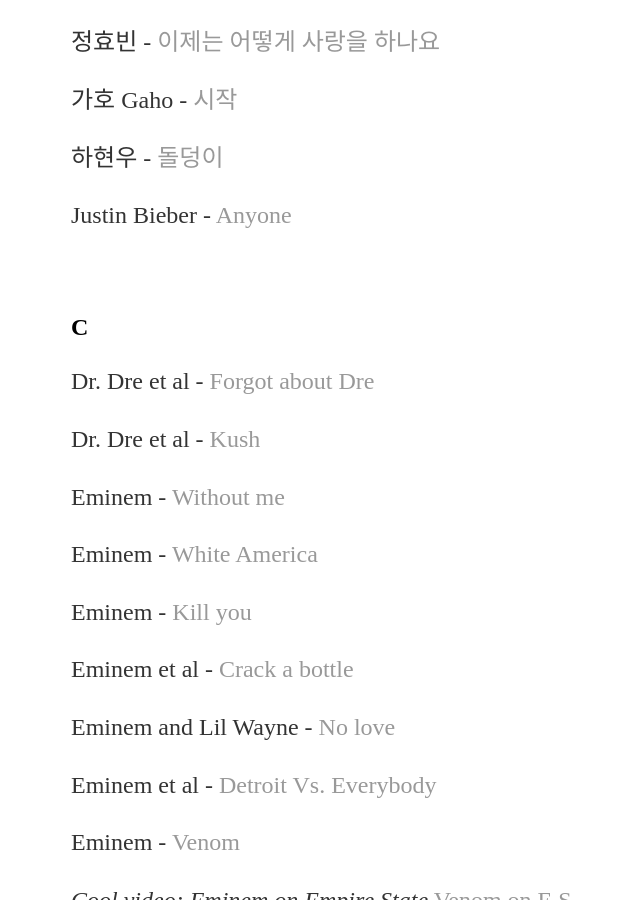
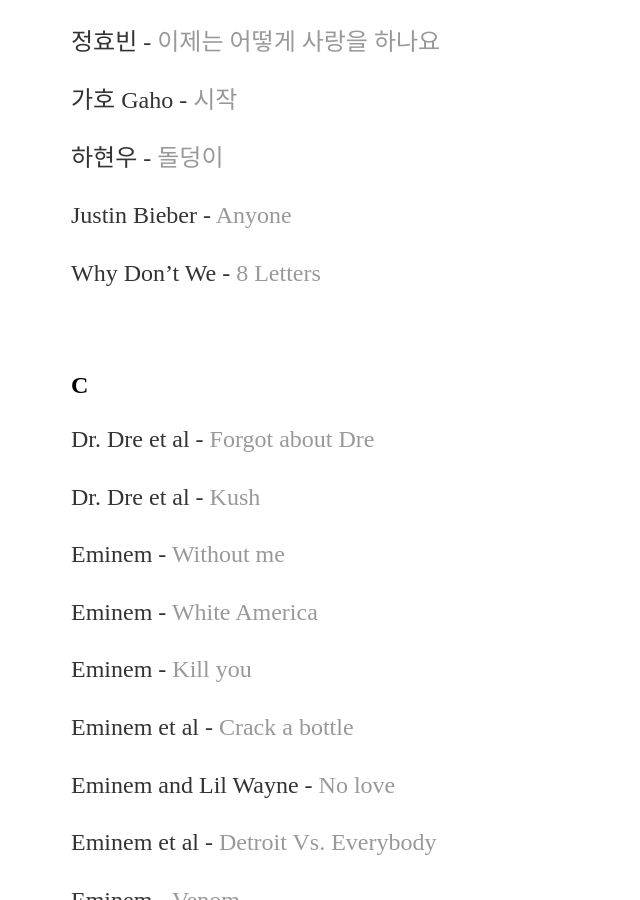
Before and after one commit to yjkweon24/yjkweon24.github.io, a Jekyll site: the page built from _posts/2018-10-23-songs-that-i-love.md, in a window 1280 px wide and 900 px high, scrolled down 6205 px. Shown: the whole window, without its empty margins (121-761 px from the left). Built offline with Jekyll 4.4.1, drawn with Linux system fonts in a browser that asks for light colours.

Commit message:
Update 2018-10-23-songs-that-i-love.md

```diff
--- a/_posts/2018-10-23-songs-that-i-love.md
+++ b/_posts/2018-10-23-songs-that-i-love.md
@@ -219,6 +219,8 @@
 
 Justin Bieber - [Anyone](https://www.youtube.com/watch?v=L6USUGhQuCs&list=RDY15MOr9saxE&index=3&ab_channel=JustinBieber-Topic)
 
+Why Don't We - [8 Letters](https://www.youtube.com/watch?v=WsVJNx0Z1Xs&list=RDY15MOr9saxE&index=7&ab_channel=WhyDon%27tWe-Topic)
+
 <br>
 
 ## C
```
